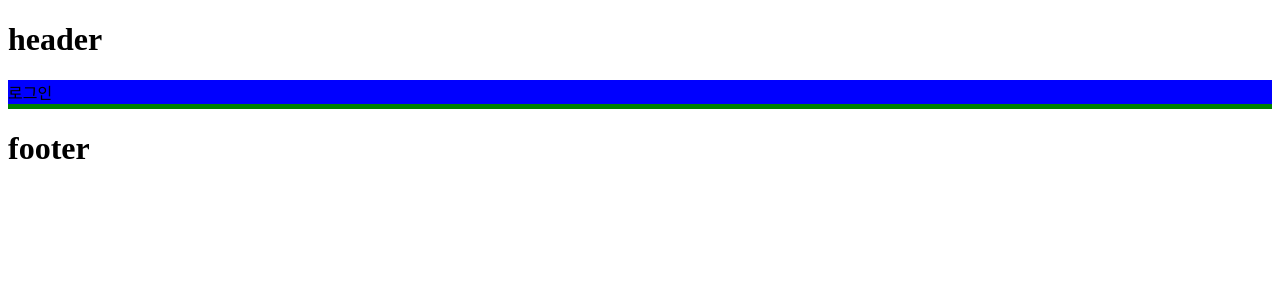
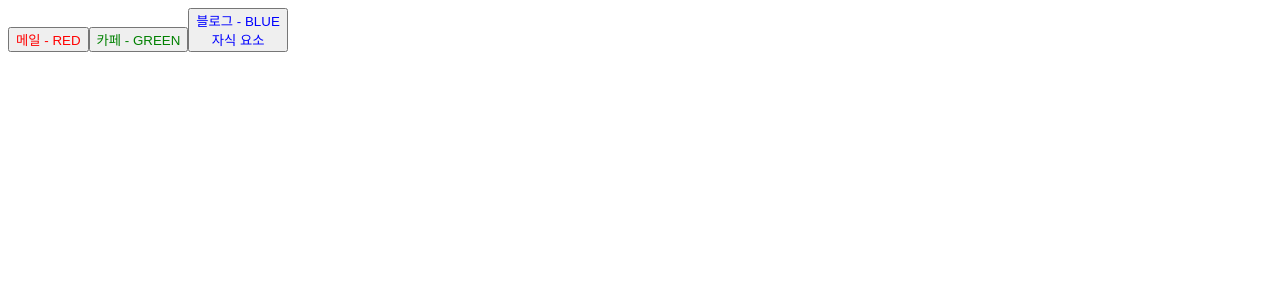
Before and after one commit to sik2Boii/react-study, a React (Vite) app in the folder section05/: page / in a window 1280 px wide. Shown: the top 300 px of the page. Built offline with nearby package versions, Linux system fonts and the light colour scheme.

Commit message:
React Props로 데이터 전달하기

```diff
--- a/section05/src/App.jsx
+++ b/section05/src/App.jsx
@@ -1,18 +1,38 @@
-import './App.css'
-import Footer from './components/Footer'
-import Header from './components/Header'
-import Main from './components/main'
+import "./App.css";
+import Button from "./components/Button";
+import Footer from "./components/Footer";
+import Header from "./components/Header";
+import Main from "./components/main";
 
 // 부모 컴포넌트(루트 컴포넌트)
 // 모든 자식 컴포넌트를 포함하는 최상위 컴포넌트입니다.
 function App() {
+  // props는 객체로도 전달이 가능합니다
+  const buttonProps = {
+    text: "카페",
+    color: "green",
+    a: 1,
+    b: 2,
+  };
+
   return (
     <>
-      <Header />
-      <Main />
-      <Footer />
+      {/* <Header /> */}
+      {/* <Main /> */}
+      {/* <Footer /> */}
+
+      {/* text와 color를 직접 전달 */}
+      <Button text={"메일"} color={"red"} />
+
+      {/* 스프레드 문법을 사용해 buttonProps 객체를 전달 */}
+      <Button {...buttonProps} />
+
+      {/* 버튼의 children으로 전달될 자식 요소 */}
+      <Button text={"블로그"}>
+        <div>자식 요소</div>
+      </Button>
     </>
-  )
+  );
 }
 
-export default App
+export default App;
--- /dev/null
+++ b/section05/src/components/Button.jsx
@@ -0,0 +1,20 @@
+// Button 컴포넌트
+// 버튼 요소를 렌더링하며, text와 color를 props로 받아서 사용합니다.
+// children을 통해 자식 요소를 포함할 수 있습니다.
+
+const Button = ({ text, color, children }) => {
+  return (
+    <button style={{ color: color }}>
+      {text} - {color.toUpperCase()}
+      {children}
+    </button>
+  );
+};
+
+// 기본 props 설정
+// color prop이 전달되지 않을 경우, 기본값으로 "blue"가 사용됩니다.
+Button.defaultProps = {
+  color: "blue",
+};
+
+export default Button;
```
